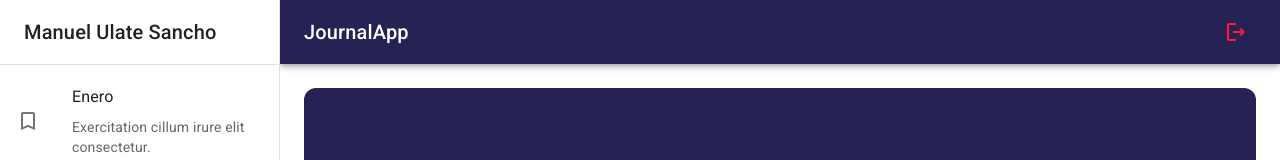
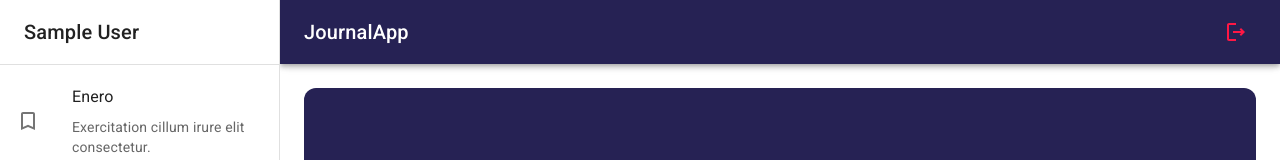
Before and after one commit to ManuUSS/Journal-App, a React (Vite) app: page / in a window 1280 px wide. Shown: the top 160 px of the page. Built offline with nearby package versions, Linux system fonts and the light colour scheme; no server answers; sample sign-in values are in the browser's storage.

Commit message:
mostrando nombre en sidebar

```diff
--- a/src/journal/components/Sidebar.jsx
+++ b/src/journal/components/Sidebar.jsx
@@ -1,7 +1,11 @@
 import { Box, Divider, Drawer, Grid, List, ListItem, ListItemButton, ListItemIcon, ListItemText, Toolbar, Typography } from '@mui/material'
 import { TurnedInNot } from '@mui/icons-material';
+import { useSelector } from 'react-redux';
 
 export const SideBar = ({ drawerWidth = 240 }) => {
+
+    const { displayName } = useSelector( (state) => state.auth );
+
   return (
     <Box
         component='nav'
@@ -17,7 +21,7 @@
         >
             <Toolbar>
                 <Typography variant='h6' noWrap component='div'>
-                    Manuel Ulate Sancho
+                    { displayName }
                 </Typography>
             </Toolbar>
             <Divider />
```
